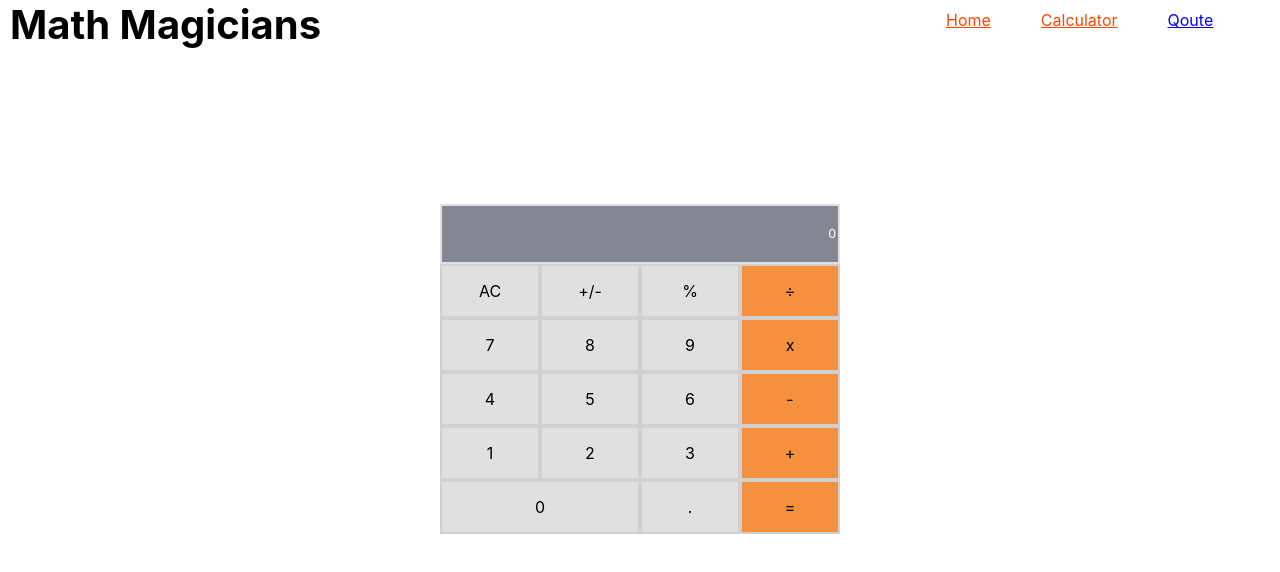
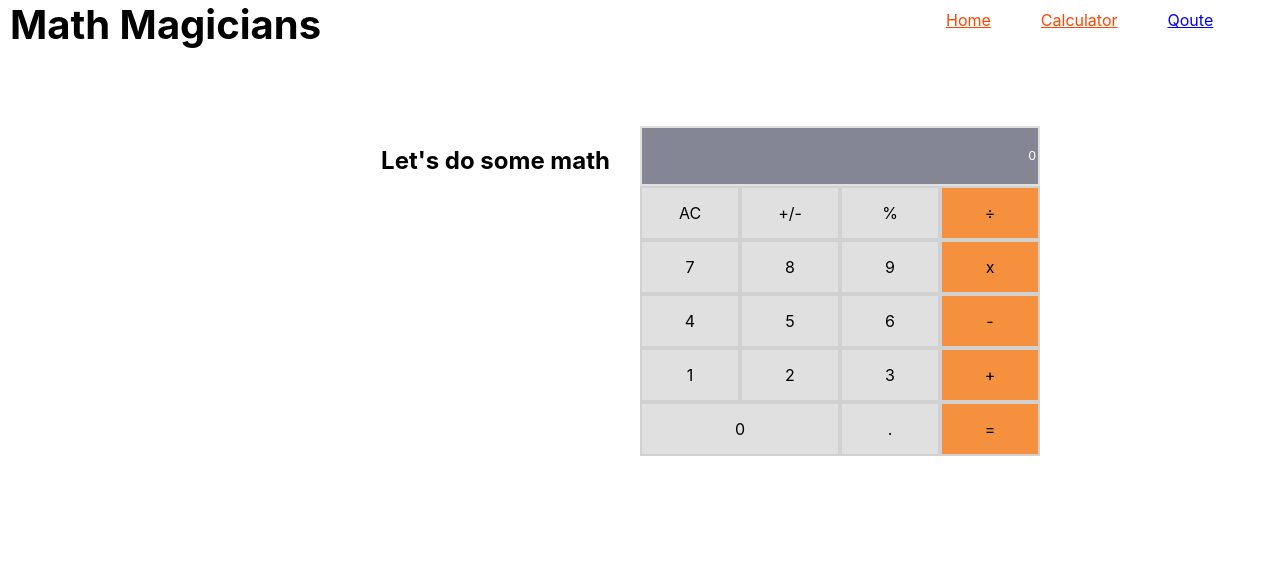
Before and after one commit to tta2yta/math-magicians, a React (Create React App) app: page /calculator in a window 1280 px wide. Shown: the top 572 px of the page. Built offline with nearby package versions, Linux system fonts and the light colour scheme.

Commit message:
Add css to calculator page

```diff
--- a/src/App.css
+++ b/src/App.css
@@ -1,8 +1,9 @@
 
 .calculator {
-  margin: 10% auto;
-  width: 400px;
-  height: 500px;
+  display: grid;
+  grid-template-columns: 50% 50%;
+  margin-top: 30px;
+  padding:20px
 }
 
 .calculator-body,
@@ -87,3 +88,9 @@ input[type="text"] {
   color: orangered;
   text-decoration: underline;
 }
+
+.math-logic{
+  grid-row: 1 / 2;
+  text-align: right;
+  padding-right: 30px;
+}
--- a/src/components/calculator.js
+++ b/src/components/calculator.js
@@ -78,6 +78,7 @@ export default class Calculator extends React.Component {
     const { next } = this.state;
     return (
       <div className="calculator">
+        <div>
           <div className="calculator-body">
             <div className="input-val">
               <input type="text" value={next} onChange={this.handleChange} />
@@ -117,6 +118,10 @@ export default class Calculator extends React.Component {
             <div className="calc-row arthemetic" onClick={this.handleClick}>=</div>
           </div>
         </div>
+        <div>
+          <h2>Let's do some math</h2>
+        </div>
+      </div>
     );
   }
 }
--- a/src/components/calculatorHooks.js
+++ b/src/components/calculatorHooks.js
@@ -18,6 +18,7 @@ const Calculator = () => {
   const { next, total } = state;
   return (
     <div className="calculator">
+      <div>
         <div className="calculator-body">
           <div className="input-val">
             <input type="text" value={next || total || '0'} onChange={onChange} />
@@ -58,6 +59,10 @@ const Calculator = () => {
           <div className="calc-row arthemetic" onClick={handleClick}>=</div>
         </div>
       </div>
+      <div className="math-logic">
+        <h2>Let&#39;s do some math</h2>
+      </div>
+    </div>
   );
 };
 
```
Lines whose indentation alone changed are shown as unchanged.
